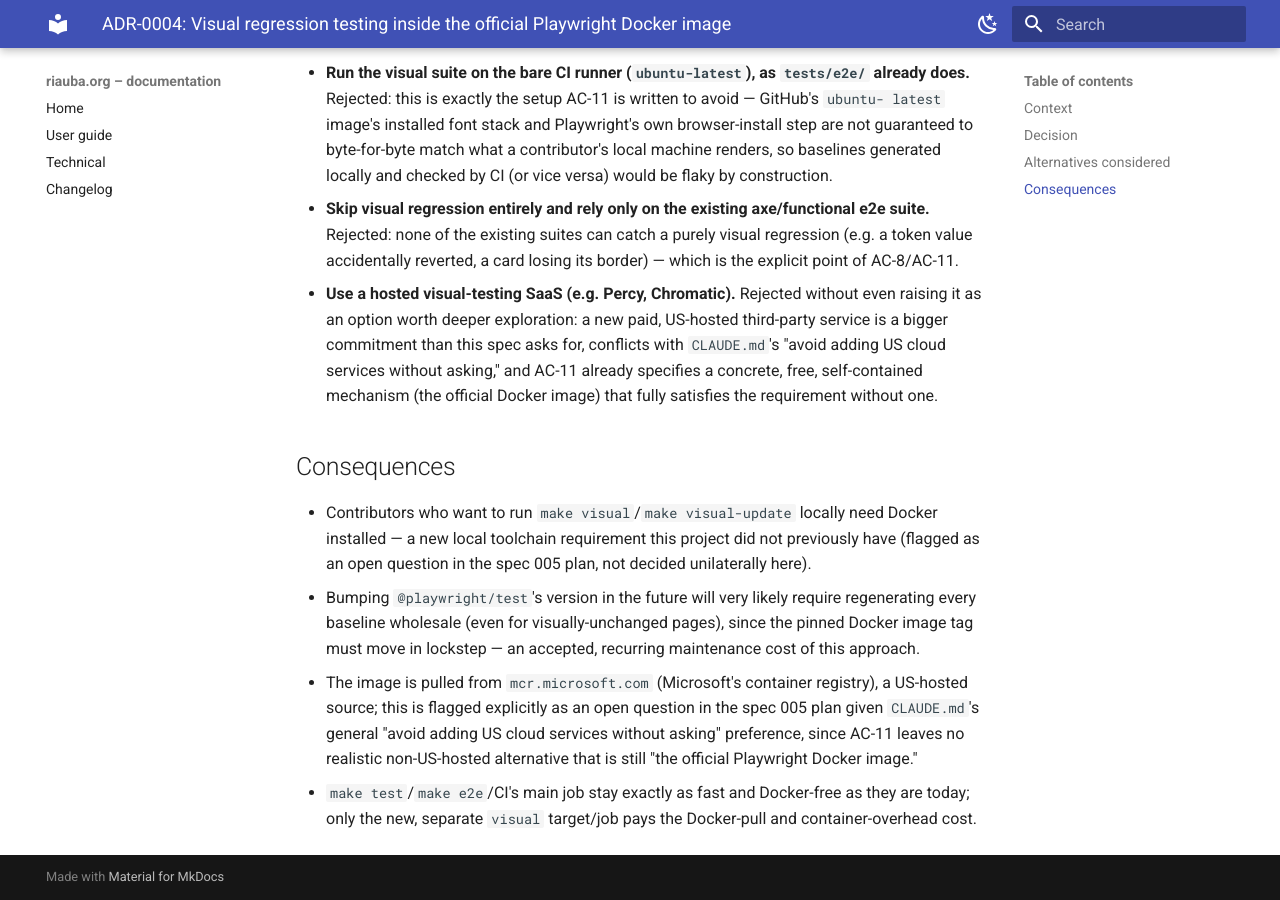
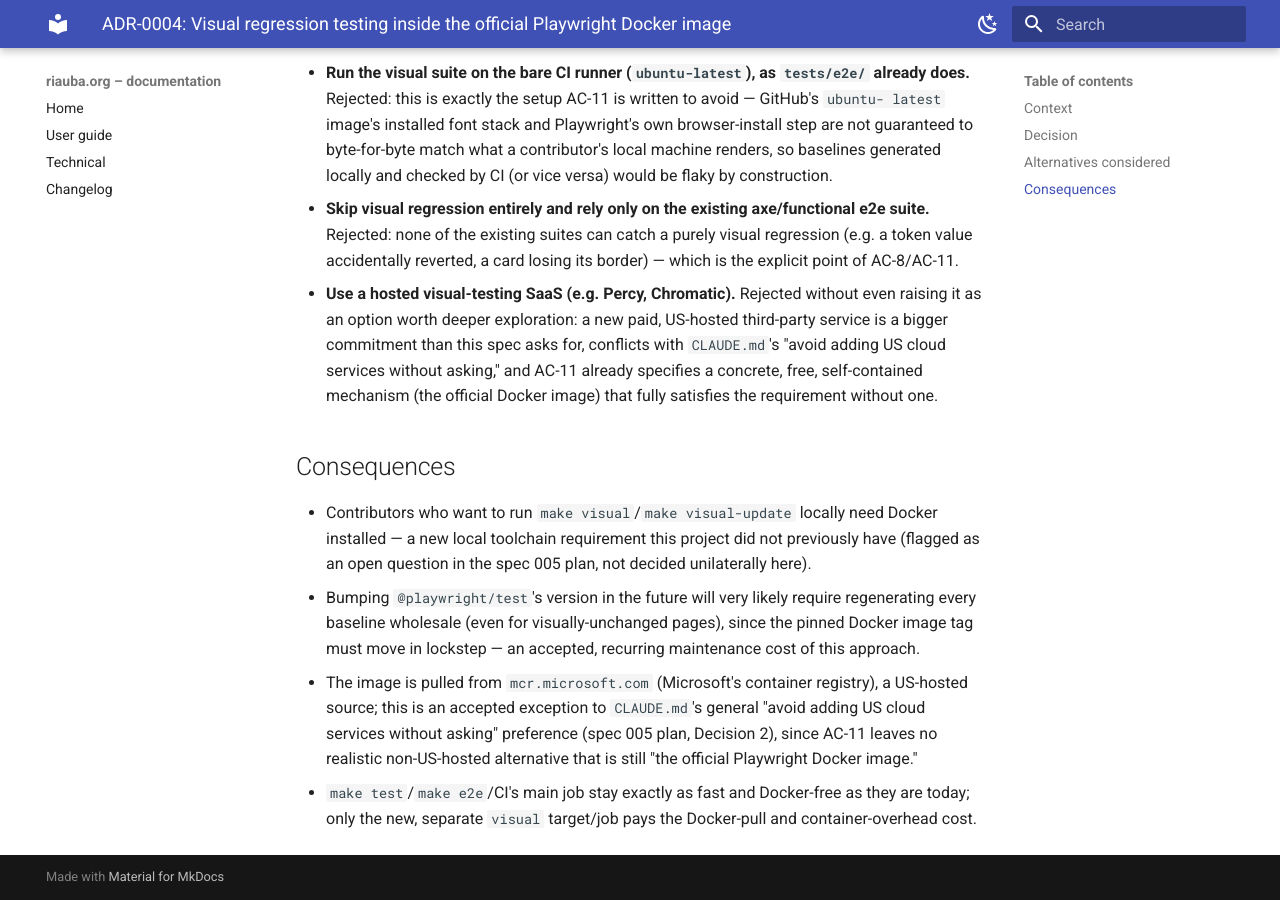
Before and after one commit to asas1313/riauba-portfolio, an MkDocs documentation site: the page built from docs/adr/0004-visual-regression-docker.md, in a window 1280 px wide and 900 px high, scrolled down 1496 px. Built offline with MkDocs 1.6.1 and Material for MkDocs 9.7.7, drawn with Linux system fonts in a browser that asks for light colours; some of the changed text lies outside the part shown.

Commit message:
docs(005): ADR-0004 status Accepted, close out ship log through final gate
Co-Authored-By: Claude Sonnet 5 <noreply@anthropic.com>

```diff
--- a/docs/adr/0004-visual-regression-docker.md
+++ b/docs/adr/0004-visual-regression-docker.md
@@ -1,6 +1,6 @@
 # ADR-0004: Visual regression testing inside the official Playwright Docker image
 
-Status: Proposed · Date: 2026-11-08
+Status: Accepted · Date: 2026-11-08
 
 ## Context
 
@@ -76,8 +76,8 @@ host OS.
   every baseline wholesale (even for visually-unchanged pages), since the pinned Docker image
   tag must move in lockstep — an accepted, recurring maintenance cost of this approach.
 - The image is pulled from `mcr.microsoft.com` (Microsoft's container registry), a US-hosted
-  source; this is flagged explicitly as an open question in the spec 005 plan given `CLAUDE.md`'s
-  general "avoid adding US cloud services without asking" preference, since AC-11 leaves no
+  source; this is an accepted exception to `CLAUDE.md`'s general "avoid adding US cloud
+  services without asking" preference (spec 005 plan, Decision 2), since AC-11 leaves no
   realistic non-US-hosted alternative that is still "the official Playwright Docker image."
 - `make test`/`make e2e`/CI's main job stay exactly as fast and Docker-free as they are today;
   only the new, separate `visual` target/job pays the Docker-pull and container-overhead cost.
```
Also changed, not shown: docs/specs/005-visual-design.log.md (+2 -2 lines).
